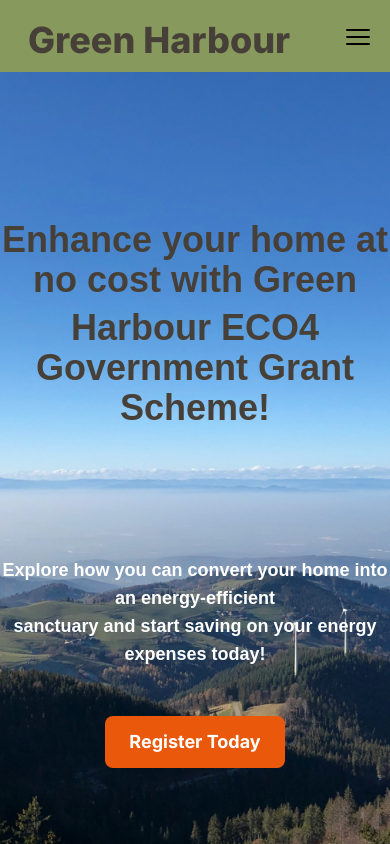
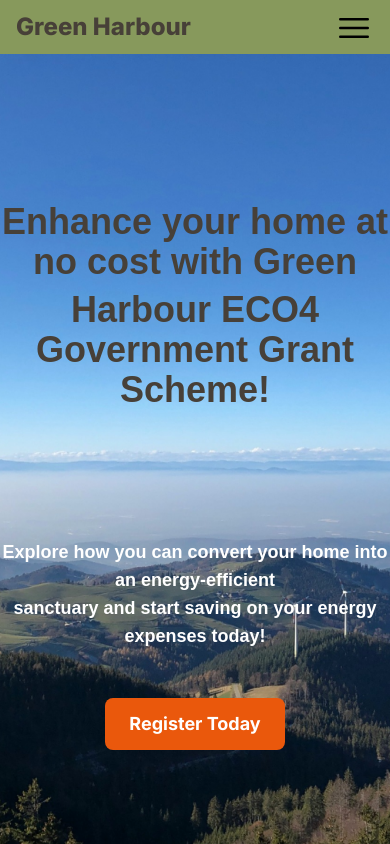
Before and after one commit to UzairChaudhary/Green-Harbour, a Next.js app: page / in a window 390 px wide. Shown: the top 844 px of the page. Built offline with nearby package versions, Linux system fonts and the light colour scheme.

Commit message:
responsive button component

```diff
--- a/components/LandingPage/Navbar.js
+++ b/components/LandingPage/Navbar.js
@@ -33,14 +33,14 @@
         <nav suppressHydrationWarning={true} className="bg-green_color flex justify-between items-center pt-2 px-4">
             {/* Logo on the left */}
             <Link href="/" suppressHydrationWarning={true}>
-                <h1 className="text-4xl p-3 font-extrabold text-mud_color">Green Harbour</h1>
+                <h1 className="sm:text-4xl text-2xl sm:p-3 pb-2 font-extrabold text-mud_color">Green Harbour</h1>
             </Link>
 
             {/* Hamburger menu for mobile view */}
             {isMobile ? (
                 <div>
                     <button onClick={() => dispatch({ type: actioTypes.toggleSidebar })}>
-                        <svg xmlns="http://www.w3.org/2000/svg" fill="none" viewBox="0 0 24 24" strokeWidth={1.5} stroke="currentColor" className="w-8 h-8">
+                        <svg xmlns="http://www.w3.org/2000/svg" fill="none" viewBox="0 0 24 24" strokeWidth={1.5} stroke="currentColor" className="w-10 h-10">
                             <path strokeLinecap="round" strokeLinejoin="round" d="M3.75 6.75h16.5M3.75 12h16.5m-16.5 5.25h16.5" />
                         </svg>
                     </button>
--- a/components/common/button.js
+++ b/components/common/button.js
@@ -3,7 +3,7 @@
     return(
         <Link
         href={'/who-qualifies'}
-        className="block w-full sm:w-auto bg-orange-500 text-lg text-white py-2 px-4 rounded-lg text-center hover:scale-105 hover:transition-a hover:bg-orange-600">
+        className="block  sm:w-auto bg-orange-500 text-lg text-white py-2 px-4 rounded-lg text-center hover:scale-105 hover:transition-a hover:bg-orange-600">
             Register Today
         </Link>
     )
```
